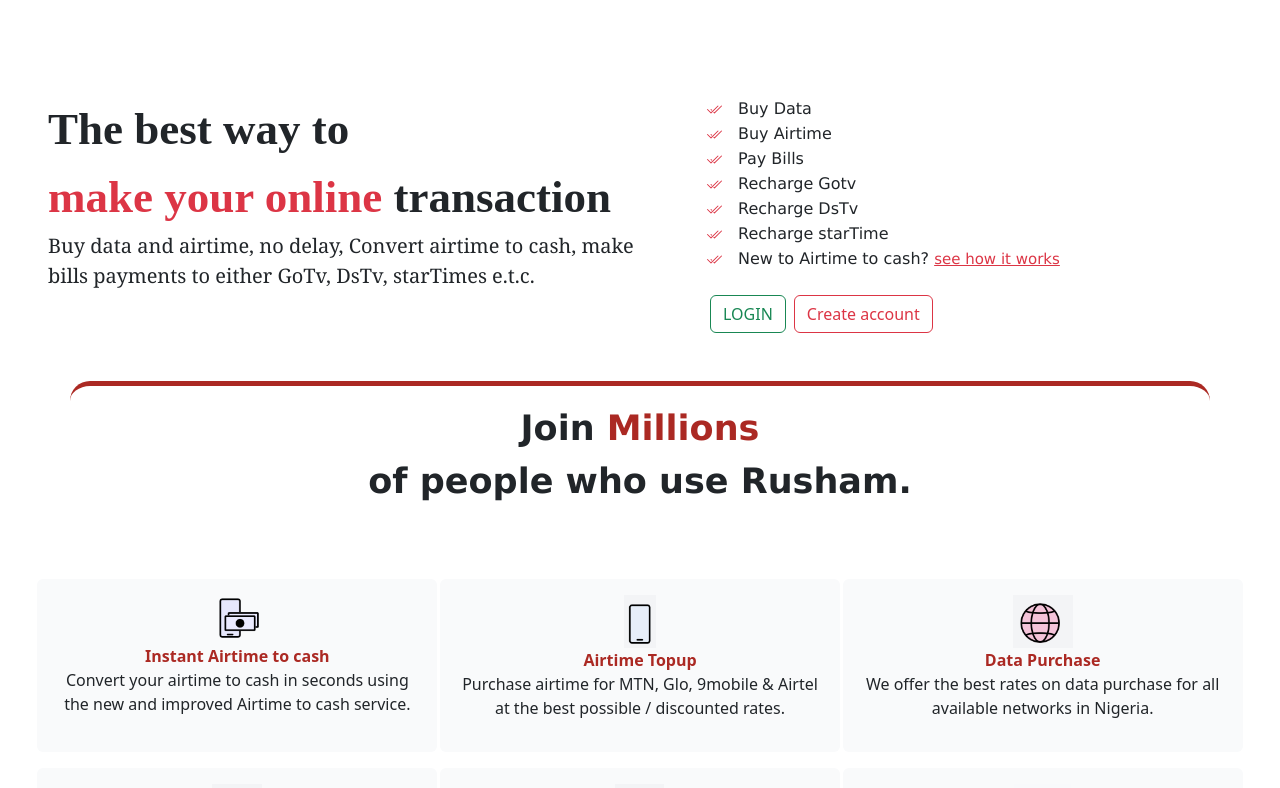
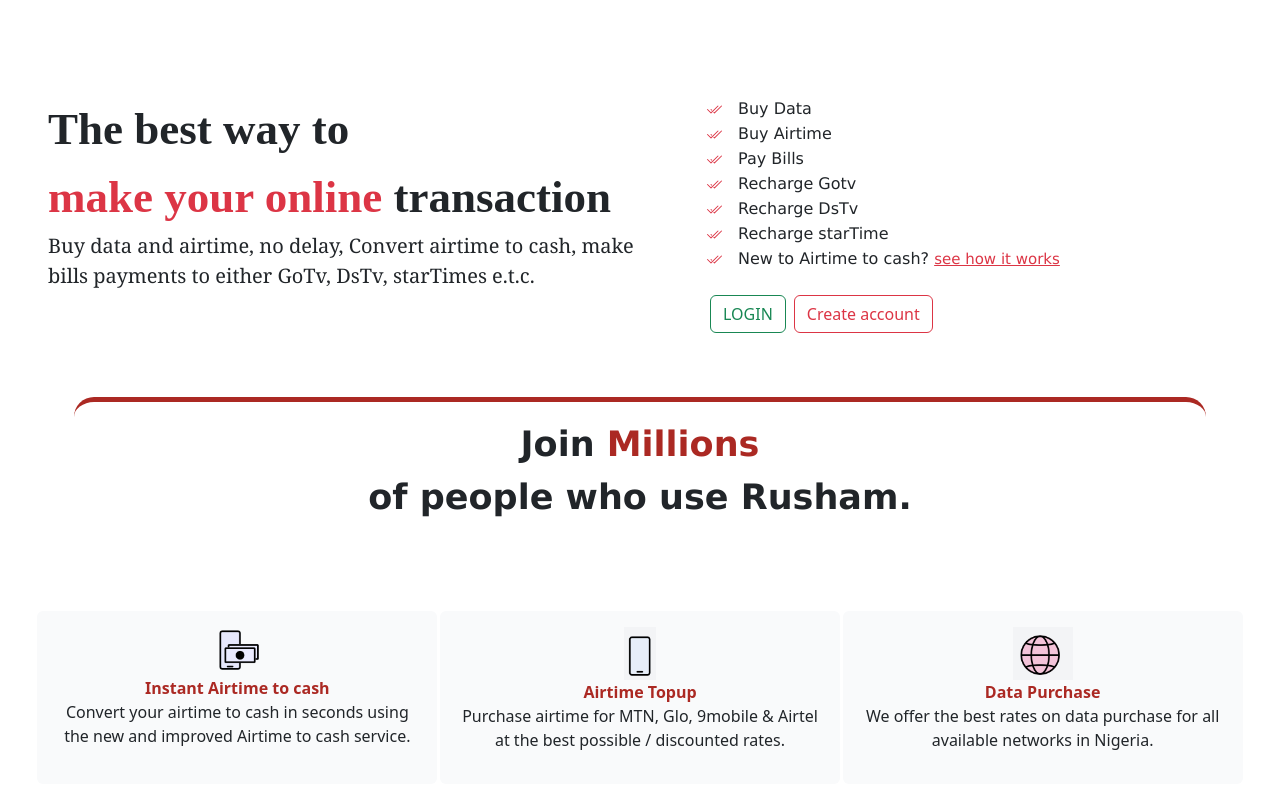
Before and after one commit to Josh-bo/Rushamportal, a React (Vite) app: page / in a window 1280 px wide. Shown: the top 788 px of the page. Built offline with nearby package versions, Linux system fonts and the light colour scheme.

Commit message:
Run build8

```diff
--- a/src/Components/HeroSection.jsx
+++ b/src/Components/HeroSection.jsx
@@ -96,7 +96,7 @@
 
       {/* JOIN SIDE */}
 
-    <div className='container'>
+    <div className='container p-3'>
       <div className='row'>
         <div className='text-center w-100 mx-auto mt-5 pt-3 join'>
                 Join <span className='milli'>Millions</span>  <br /> of people who use Rusham.
```
